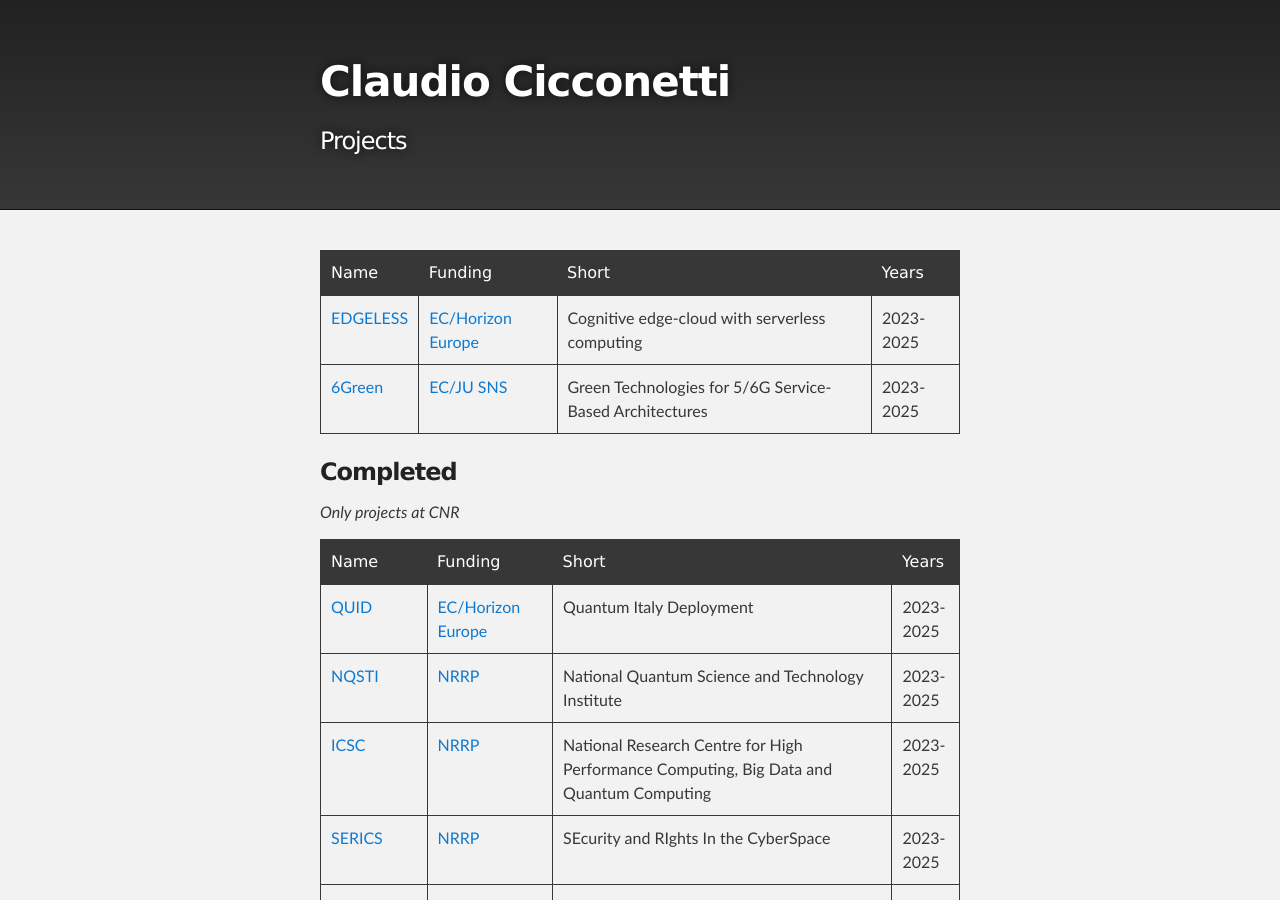
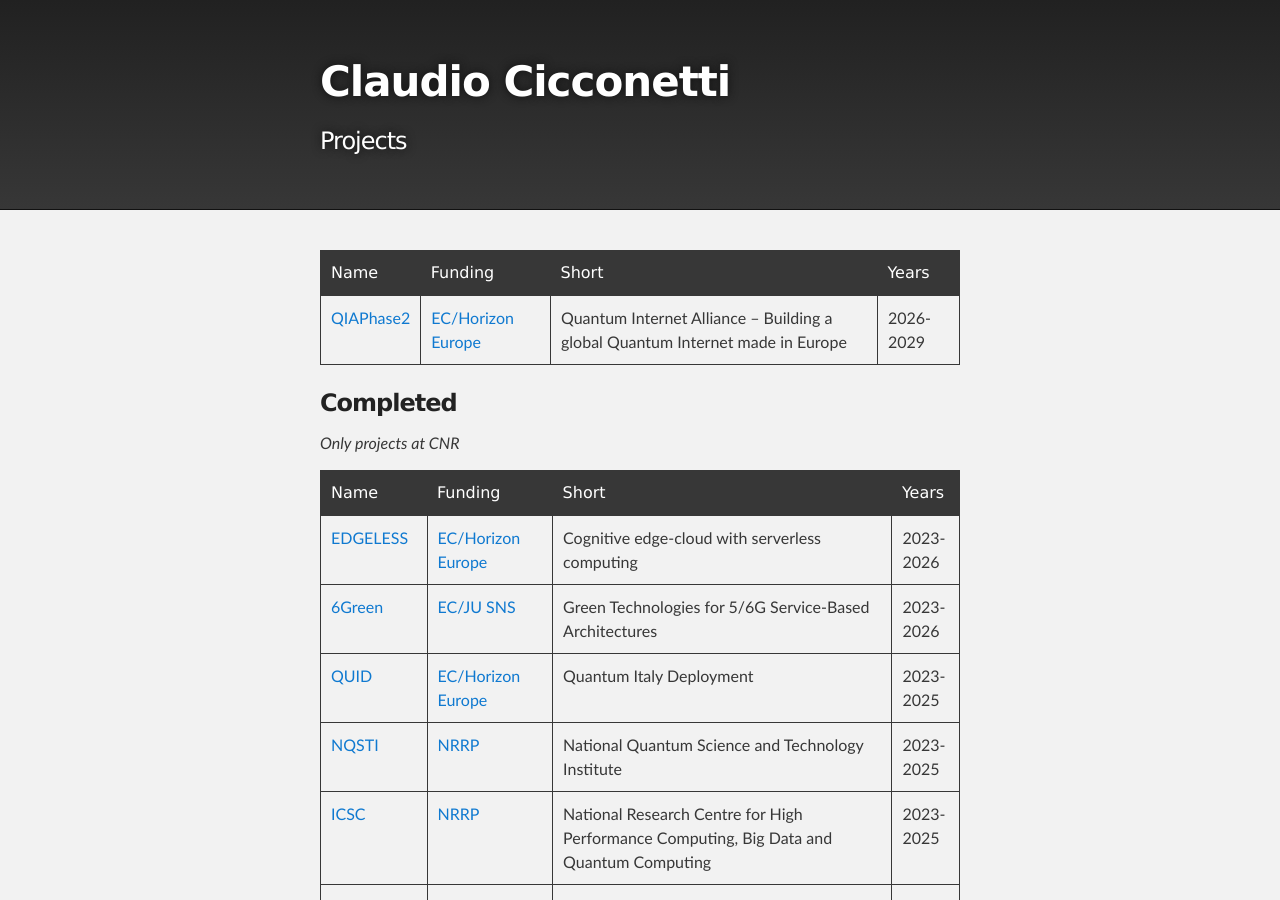
Before and after one commit to ccicconetti/ccicconetti.github.io, a Jekyll site: the page built from projects.md, in a window 1280 px wide and 900 px high. Built offline with Jekyll 4.4.1, drawn with Linux system fonts in a browser that asks for light colours.

Commit message:
Update projects & publications

```diff
--- a/projects.md
+++ b/projects.md
@@ -3,23 +3,24 @@ title: "Projects"
 layout: page
 ---
 
-| Name                                                     | Funding                                                                                                                                             | Short                                                                                                                                                                                                                                                                                              | Years     |
-| -------------------------------------------------------- | --------------------------------------------------------------------------------------------------------------------------------------------------- | -------------------------------------------------------------------------------------------------------------------------------------------------------------------------------------------------------------------------------------------------------------------------------------------------- | --------- |
-| [EDGELESS](https://edgeless-project.eu/)                 | [EC/Horizon Europe](https://research-and-innovation.ec.europa.eu/funding/funding-opportunities/funding-programmes-and-open-calls/horizon-europe_en) | Cognitive edge-cloud with serverless computing                                                                                                                                                                                                                                                     | 2023-2025 |
-| [6Green](https://www.6green.eu/)                         | [EC/JU SNS](https://smart-networks.europa.eu/)                                                                                                      | Green Technologies for 5/6G Service-Based Architectures                                                                                                                                                                                                                                            | 2023-2025 |
+| Name                                              | Funding                                                                                                                                             | Short                                                                          | Years     |
+| ------------------------------------------------- | --------------------------------------------------------------------------------------------------------------------------------------------------- | ------------------------------------------------------------------------------ | --------- |
+| [QIAPhase2](https://quantuminternetalliance.org/) | [EC/Horizon Europe](https://research-and-innovation.ec.europa.eu/funding/funding-opportunities/funding-programmes-and-open-calls/horizon-europe_en) | Quantum Internet Alliance -- Building a global Quantum Internet made in Europe | 2026-2029 |
 
 ### Completed
 
 _Only projects at CNR_
 
-| Name                                                         | Funding  | Short                                                                                                                                                                                                                                                                                                                           | Years     |
-| ------------------------------------------------------------ | -------- | ------------------------------------------------------------------------------------------------------------------------------------------------------------------------------------------------------------------------------------------------------------------------------------------------------------------------------- | --------- |
-| [QUID](https://quid-euroqci-italy.eu/)                   | [EC/Horizon Europe](https://research-and-innovation.ec.europa.eu/funding/funding-opportunities/funding-programmes-and-open-calls/horizon-europe_en) | Quantum Italy Deployment                                                                                                                                                                                                                                                                           | 2023-2025 |
-| [NQSTI](https://www.nqsti.it/)                           | [NRRP](https://www.italiadomani.gov.it/content/sogei-ng/it/en/home.html)                                                                            | National Quantum Science and Technology Institute                                                                                                                                                                                                                                                  | 2023-2025 |
-| [ICSC](https://www.supercomputing-icsc.it/en/icsc-home/) | [NRRP](https://www.italiadomani.gov.it/content/sogei-ng/it/en/home.html)                                                                            | National Research Centre for High Performance Computing, Big Data and Quantum Computing                                                                                                                                                                                                            | 2023-2025 |
-| [SERICS](https://serics.eu/en/)                          | [NRRP](https://www.italiadomani.gov.it/content/sogei-ng/it/en/home.html)                                                                            | SEcurity and RIghts In the CyberSpace                                                                                                                                                                                                                                                              | 2023-2025 |
-| [HPCQS](https://hpcqs.eu/)                               | [EU/JU HPC](https://eurohpc-ju.europa.eu/index_en)                                                                                                  | Development of an infrastructure for hybrid classical supercomputing and quantum simulation.                                                                                                                                                                                                       | 2021-2024 |
-| QUANCOM                                                  | National/PON                                                                                                                                        | Development and field trial of an unconditional secure network build around a quantum cryptographic core.                                                                                                                                                                                          | 2021-2023 |
-| [MARVEL](https://www.marvel-project.eu/)                 | [EC/H2020](https://research-and-innovation.ec.europa.eu/funding/funding-opportunities/funding-programmes-and-open-calls/horizon-2020_en)            | MARVEL aspires at the convergence of a set of technologies in the areas of AI, analytics, multimodal perception, software engineering, HPC as part of an Edge-Fog-Cloud Computing Continuum paradigm, to support data-driven real-time application workflows and decision making in modern cities. | 2021-2023 |
-| [ARTES 4.0](https://www.artes4.it/)                          | National | National competence center on advanced robotics and enabling digital techologies & systems                                                                                                                                                                                                                                      | 2019-2022 |
-| [MECPerf](https://www.fed4fire.eu/demo-stories/oc6/mecperf/) | EC/H2020 | On open interface to gather application-and network-level measurements about the performance of a Mobile Edge Computing (MEC) infrastructure and the applications that are deployed on top of it. In the project we run experiments on the NITOS of Fed4Fire+ testbed to validate MECPerf in a close-to-production environment. | 2019-2020 |
+| Name                                                         | Funding                                                                                                                                             | Short                                                                                                                                                                                                                                                                                                                           | Years     |
+| ------------------------------------------------------------ | --------------------------------------------------------------------------------------------------------------------------------------------------- | ------------------------------------------------------------------------------------------------------------------------------------------------------------------------------------------------------------------------------------------------------------------------------------------------------------------------------- | --------- |
+| [EDGELESS](https://edgeless-project.eu/)                     | [EC/Horizon Europe](https://research-and-innovation.ec.europa.eu/funding/funding-opportunities/funding-programmes-and-open-calls/horizon-europe_en) | Cognitive edge-cloud with serverless computing                                                                                                                                                                                                                                                                                  | 2023-2026 |
+| [6Green](https://www.6green.eu/)                             | [EC/JU SNS](https://smart-networks.europa.eu/)                                                                                                      | Green Technologies for 5/6G Service-Based Architectures                                                                                                                                                                                                                                                                         | 2023-2026 |
+| [QUID](https://quid-euroqci-italy.eu/)                       | [EC/Horizon Europe](https://research-and-innovation.ec.europa.eu/funding/funding-opportunities/funding-programmes-and-open-calls/horizon-europe_en) | Quantum Italy Deployment                                                                                                                                                                                                                                                                                                        | 2023-2025 |
+| [NQSTI](https://www.nqsti.it/)                               | [NRRP](https://www.italiadomani.gov.it/content/sogei-ng/it/en/home.html)                                                                            | National Quantum Science and Technology Institute                                                                                                                                                                                                                                                                               | 2023-2025 |
+| [ICSC](https://www.supercomputing-icsc.it/en/icsc-home/)     | [NRRP](https://www.italiadomani.gov.it/content/sogei-ng/it/en/home.html)                                                                            | National Research Centre for High Performance Computing, Big Data and Quantum Computing                                                                                                                                                                                                                                         | 2023-2025 |
+| [SERICS](https://serics.eu/en/)                              | [NRRP](https://www.italiadomani.gov.it/content/sogei-ng/it/en/home.html)                                                                            | SEcurity and RIghts In the CyberSpace                                                                                                                                                                                                                                                                                           | 2023-2025 |
+| [HPCQS](https://hpcqs.eu/)                                   | [EU/JU HPC](https://eurohpc-ju.europa.eu/index_en)                                                                                                  | Development of an infrastructure for hybrid classical supercomputing and quantum simulation.                                                                                                                                                                                                                                    | 2021-2024 |
+| QUANCOM                                                      | National/PON                                                                                                                                        | Development and field trial of an unconditional secure network build around a quantum cryptographic core.                                                                                                                                                                                                                       | 2021-2023 |
+| [MARVEL](https://www.marvel-project.eu/)                     | [EC/H2020](https://research-and-innovation.ec.europa.eu/funding/funding-opportunities/funding-programmes-and-open-calls/horizon-2020_en)            | MARVEL aspires at the convergence of a set of technologies in the areas of AI, analytics, multimodal perception, software engineering, HPC as part of an Edge-Fog-Cloud Computing Continuum paradigm, to support data-driven real-time application workflows and decision making in modern cities.                              | 2021-2023 |
+| [ARTES 4.0](https://www.artes4.it/)                          | National                                                                                                                                            | National competence center on advanced robotics and enabling digital techologies & systems                                                                                                                                                                                                                                      | 2019-2022 |
+| [MECPerf](https://www.fed4fire.eu/demo-stories/oc6/mecperf/) | EC/H2020                                                                                                                                            | On open interface to gather application-and network-level measurements about the performance of a Mobile Edge Computing (MEC) infrastructure and the applications that are deployed on top of it. In the project we run experiments on the NITOS of Fed4Fire+ testbed to validate MECPerf in a close-to-production environment. | 2019-2020 |
```
Also changed, not shown: publications.md (+3 -1 lines).
